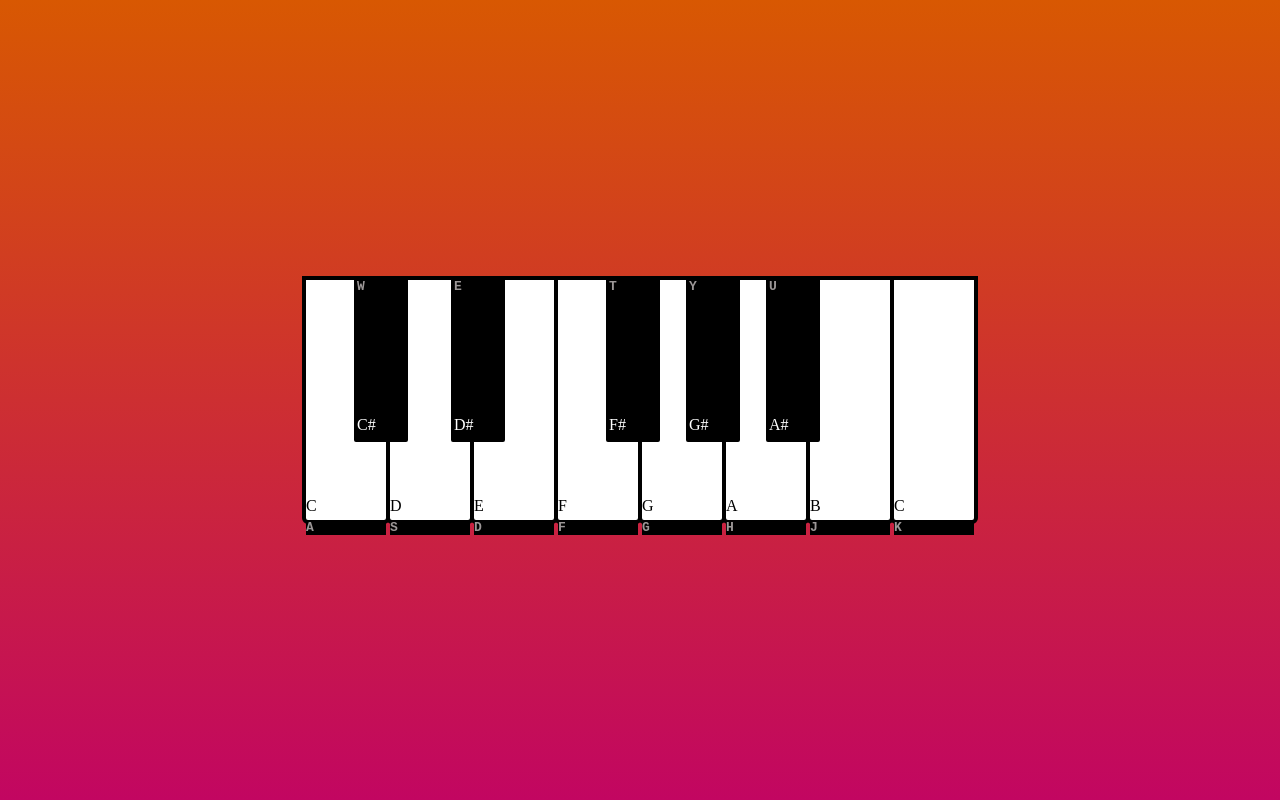
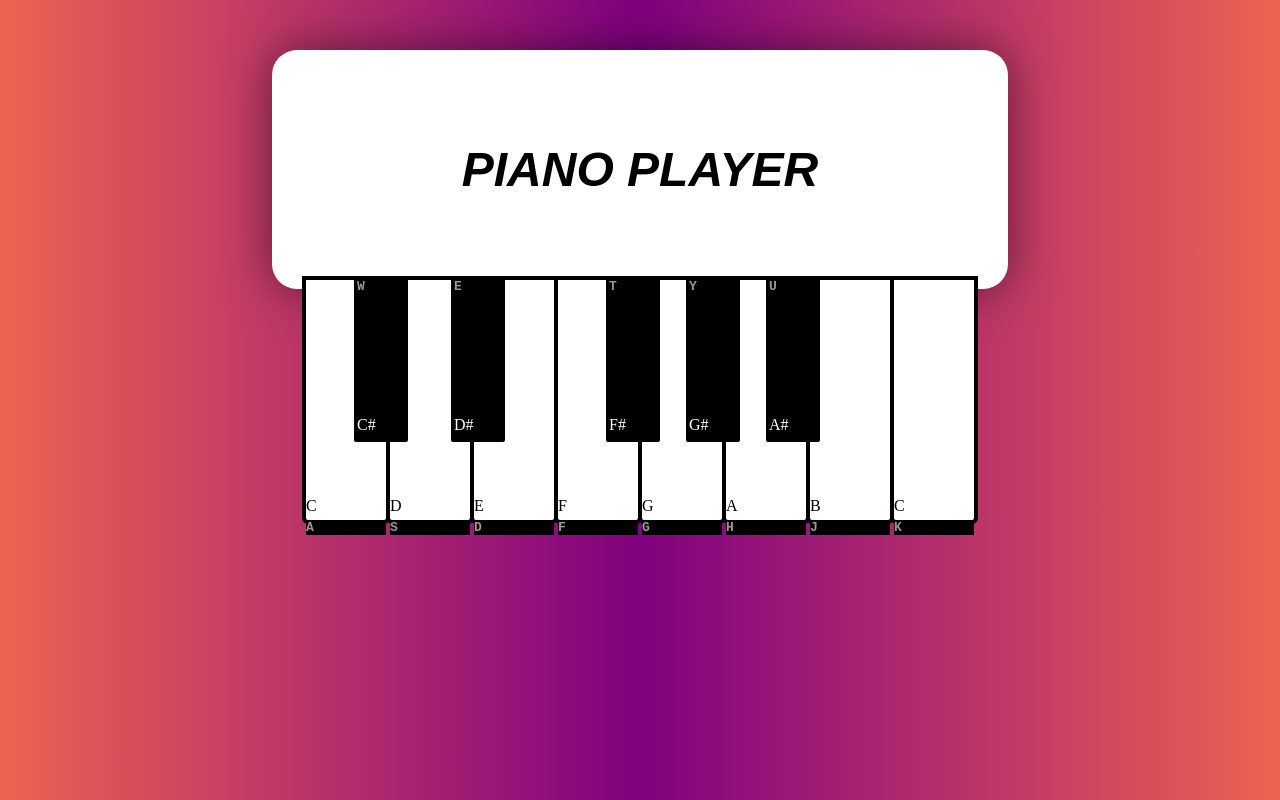
Before and after one commit to prxnav/Piano-Player, a plain HTML site: page index.html in a window 1280 px wide. Drawn offline with Linux system fonts and the light colour scheme.

Commit message:
commit changes

```diff
--- a/index.html
+++ b/index.html
@@ -6,6 +6,9 @@
   </head>
   <body>
 
+      <div class='content'>
+        <h1 class='heading'>Piano Player</h1>
+      </div>
       <div class="Piano">
         <div data-key="65" class="key white">
           <kbd>A</kbd>
--- a/style.css
+++ b/style.css
@@ -9,7 +9,52 @@ body {
   display: flex;
   justify-content: center;
   align-items: center;
-  background-image: linear-gradient(#d85802, #c20661);
+  animation-fill-mode: forwards;
+  animation-iteration-count: infinite;
+  animation: bg-anim 20s ease-in-out;
+  background-image: linear-gradient(90deg,
+     #ee6352,
+     purple,
+     #ee6352)
+}
+
+@keyframes bg-anim {
+  0% {
+      background-position: 0% 50%;
+  }
+  50% {
+      background-position: 100% 50%;
+  }
+  100% {
+      background-position: 0% 50%;
+  }
+}
+
+
+.content {
+  position: fixed;
+  top: 100px;
+  background: white;
+  width: 50vw;
+  padding: 3em;
+  box-shadow: 0 0 3em rgba(0,0,0,0.5);
+  position: fixed;
+  top: 50px;
+  border-radius: 25px;
+}
+
+
+.heading  {
+  font-size: 3rem;
+  font-family: sans-serif;
+  text-transform:uppercase;
+  font-style:italic;
+  font-weight: 900;
+  background-clip:text;
+  text-align: center;
+  padding: 0.25em;
+  color: linear-gradient(90deg, #ee6352, purple, #ee6352);
+  mix-blend-mode: multiply;
 }
 
 .piano {
```
